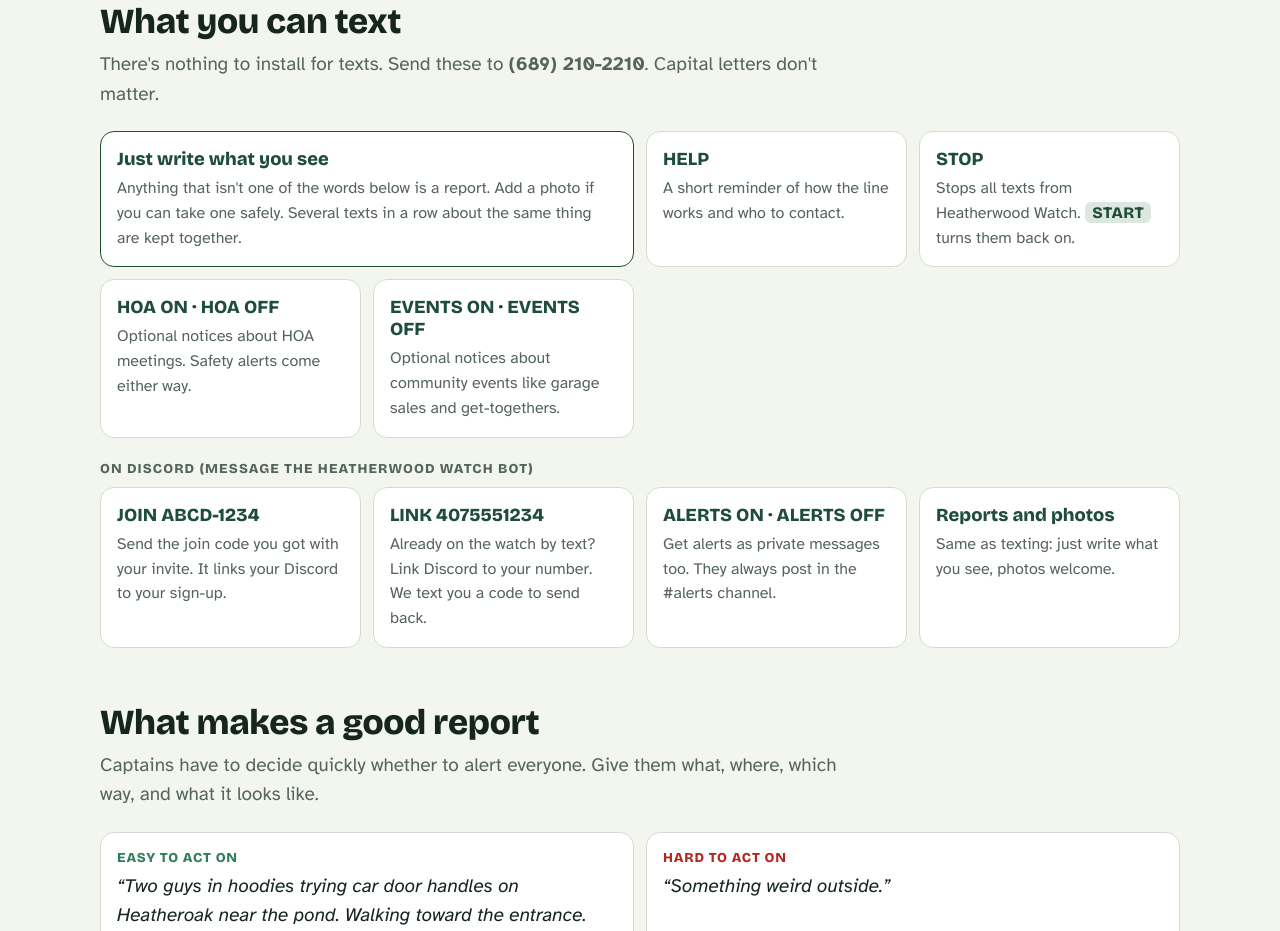
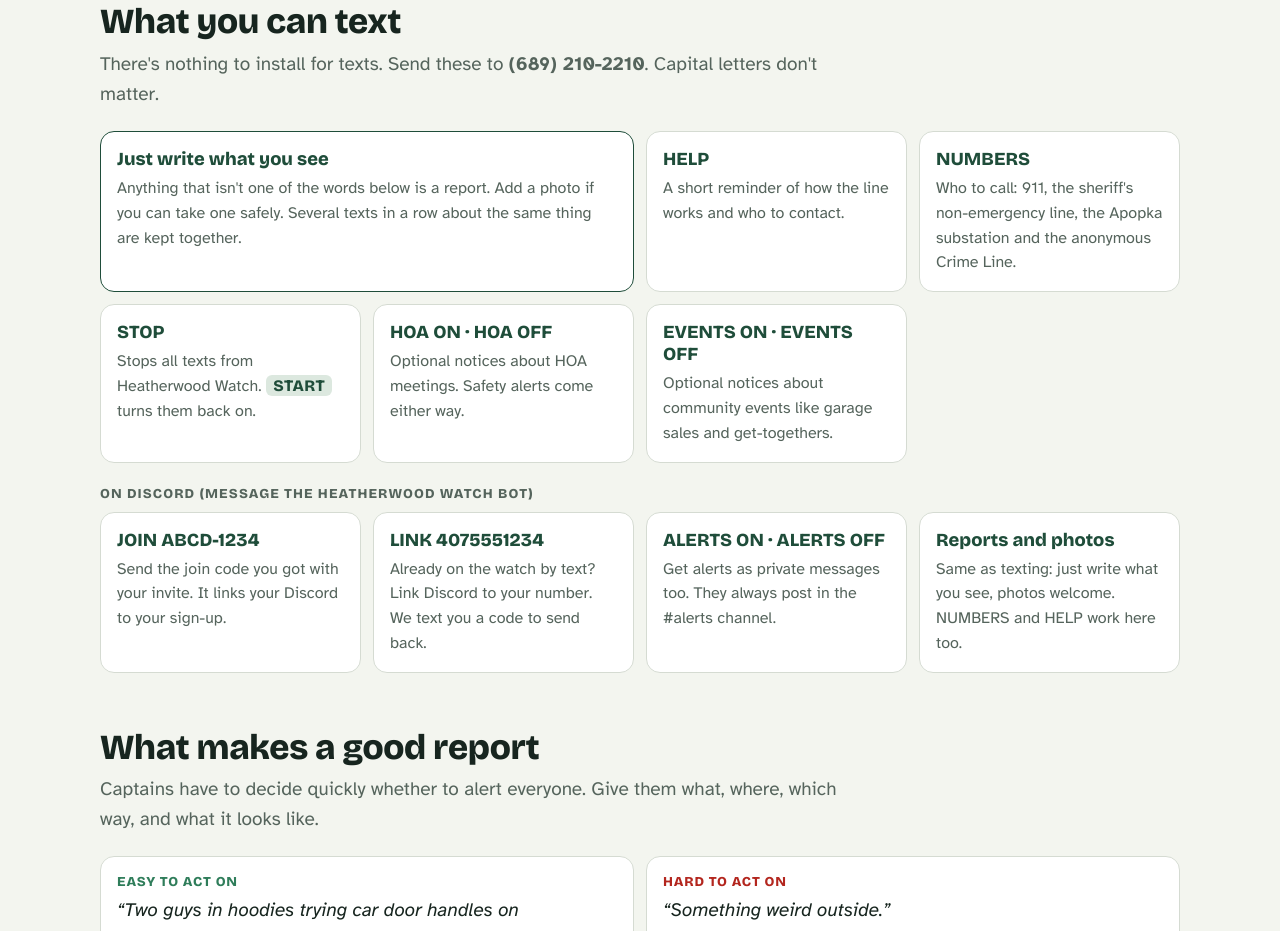
Before and after one commit to heatherwoodwatch/heatherwoodwatch.github.io, a plain HTML site: page how.html in a window 1280 px wide. Shown: the part 1369-2300 px from the top of the page. Drawn offline with nearby package versions, Linux system fonts and the light colour scheme.

Commit message:
Add NUMBERS command to How It Works

```diff
--- a/how.html
+++ b/how.html
@@ -348,6 +348,7 @@ footer .row { display: flex; flex-wrap: wrap; gap: 8px 22px; border-top: 1px sol
       <div class="cmds">
         <div class="cmd main"><span class="say">Just write what you see</span><p>Anything that isn't one of the words below is a report. Add a photo if you can take one safely. Several texts in a row about the same thing are kept together.</p></div>
         <div class="cmd"><span class="say">HELP</span><p>A short reminder of how the line works and who to contact.</p></div>
+        <div class="cmd"><span class="say">NUMBERS</span><p>Who to call: 911, the sheriff's non-emergency line, the Apopka substation and the anonymous Crime Line.</p></div>
         <div class="cmd"><span class="say">STOP</span><p>Stops all texts from Heatherwood Watch. <span class="kbd">START</span> turns them back on.</p></div>
         <div class="cmd"><span class="say">HOA ON · HOA OFF</span><p>Optional notices about HOA meetings. Safety alerts come either way.</p></div>
         <div class="cmd"><span class="say">EVENTS ON · EVENTS OFF</span><p>Optional notices about community events like garage sales and get-togethers.</p></div>
@@ -357,7 +358,7 @@ footer .row { display: flex; flex-wrap: wrap; gap: 8px 22px; border-top: 1px sol
         <div class="cmd"><span class="say">JOIN ABCD-1234</span><p>Send the join code you got with your invite. It links your Discord to your sign-up.</p></div>
         <div class="cmd"><span class="say">LINK 4075551234</span><p>Already on the watch by text? Link Discord to your number. We text you a code to send back.</p></div>
         <div class="cmd"><span class="say">ALERTS ON · ALERTS OFF</span><p>Get alerts as private messages too. They always post in the #alerts channel.</p></div>
-        <div class="cmd"><span class="say">Reports and photos</span><p>Same as texting: just write what you see, photos welcome.</p></div>
+        <div class="cmd"><span class="say">Reports and photos</span><p>Same as texting: just write what you see, photos welcome. NUMBERS and HELP work here too.</p></div>
       </div>
     </div>
   </section>
```
